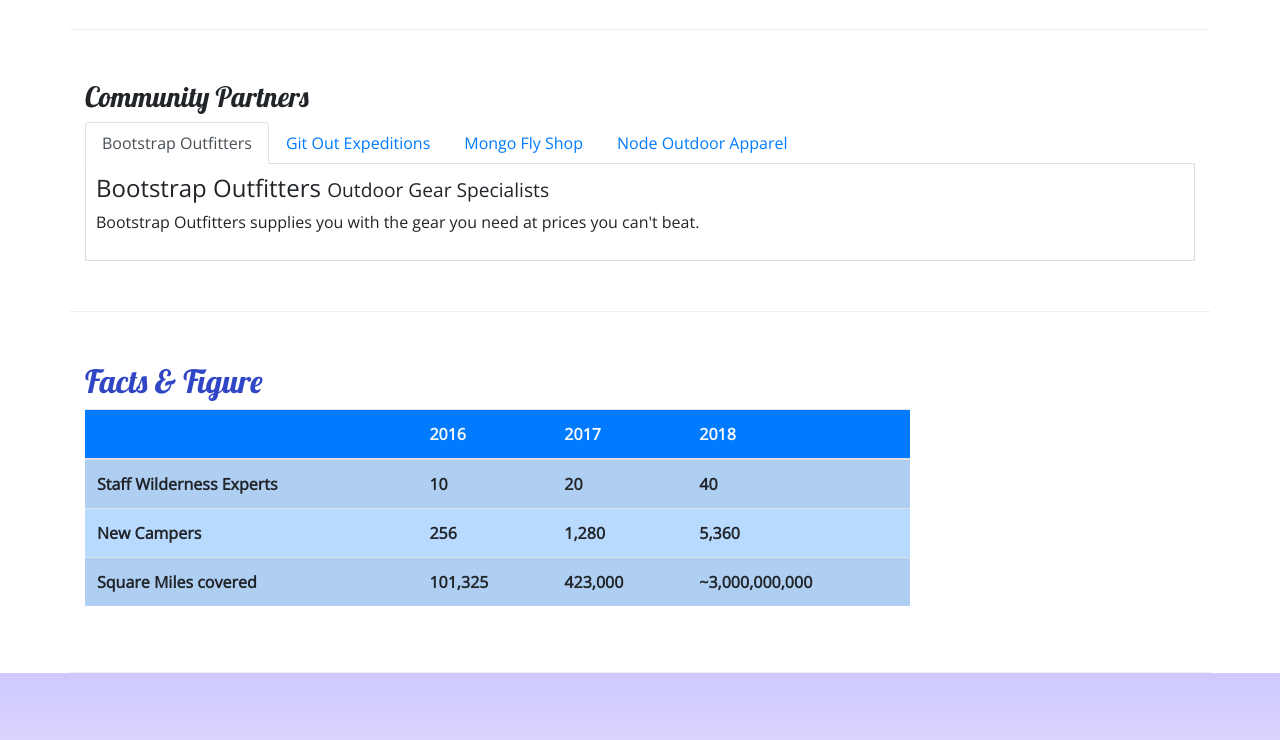
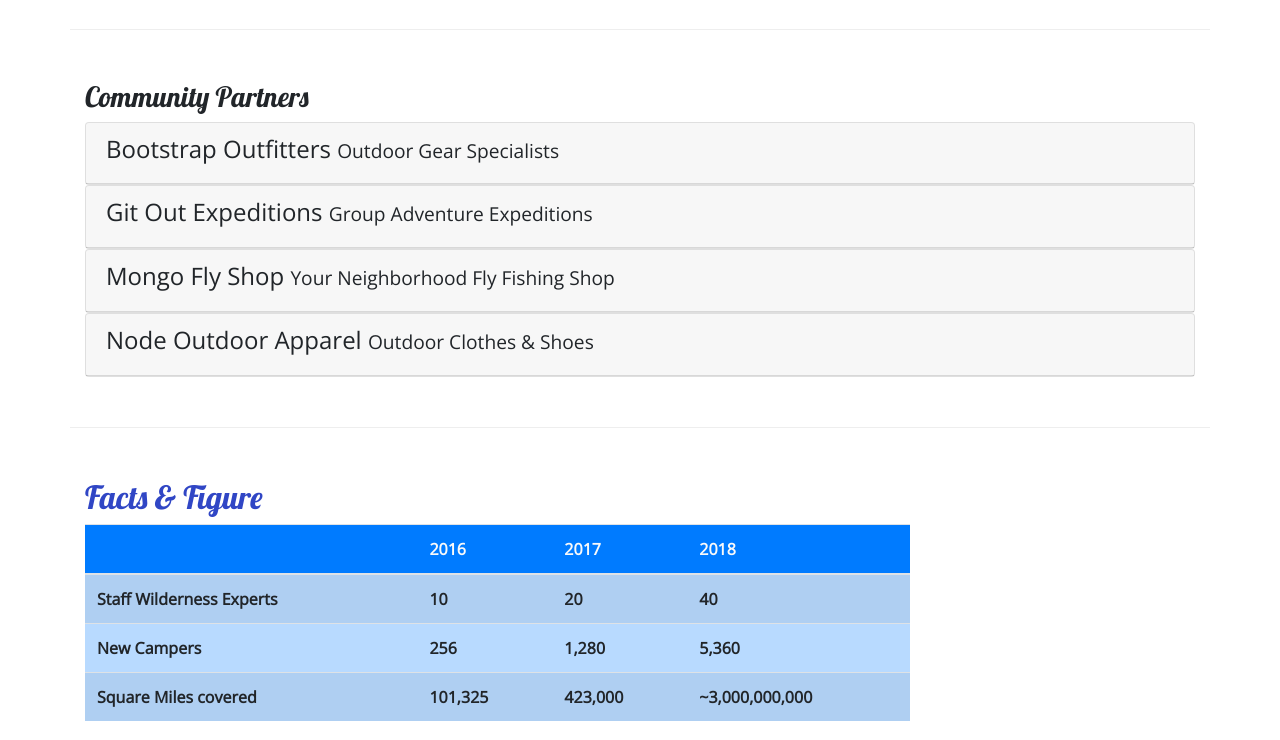
Before and after one commit to JohnKim001/Portfolio, a website: page aboutus.html in a window 1280 px wide. Shown: the part 900-1640 px from the top of the page. Drawn offline with nearby package versions, Linux system fonts and the light colour scheme.

Commit message:
Accordion

```diff
--- a/aboutus.html
+++ b/aboutus.html
@@ -122,51 +122,73 @@
         <div class="row row-content">
             <div class="col">
                 <h3>Community Partners</h3>
-                <ul class="nav nav-tabs">
-                    <li class="nav-item">
-                        <a class="nav-link active" href="#bootstrap" role="tab" data-toggle="tab"> Bootstrap Outfitters
-                        </a>
-                    </li>
-                    <li class="nav-item">
-                        <a class="nav-link" href="#git" role="tab" data-toggle="tab"> Git Out Expeditions </a>
-                    </li>
-                    <li class="nav-item">
-                        <a class="nav-link" href="#mongo" role="tab" data-toggle="tab"> Mongo Fly Shop </a>
-                    </li>
-                    <li class="nav-item">
-                        <a class="nav-link" href="#node" role="tab" data-toggle="tab"> Node Outdoor Apparel </a>
-                    </li>
-                </ul>
-                <div class="tab-content">
-                    <div role="tabpanel" class="tab-pane fade show active" id="bootstrap">
-                        <h4>Bootstrap Outfitters <small>Outdoor Gear Specialists</small></h4>
-                        <p class="d-none d-sm-block hidden-sm-down">Bootstrap Outfitters supplies you with the gear you
-                            need
-                            at
-                            prices you can't beat.</p>
+                <div id="accordion">
+
+                    <div class="card">
+                        <div role="tab" class="card-header">
+                            <h4>
+                                <a class="collapsed" data-toggle="collapse" data-target="#bootstrap">
+                                    Bootstrap Outfitters <small>Outdoor Gear Specialists</small></a>
+                            </h4>
+                            <div class="collapse" id="bootstrap" data-parent="#accordion">
+                                <div class="card-body">
+                                    <p class="d-none d-sm-block hidden-sm-down">
+                                        Bootstrap Outfitters supplies you with the gear you need at prices you can't
+                                        beat.
+                                    </p>
+                                </div>
+                            </div>
+                        </div>
                     </div>
 
-                    <div role="tabpanel" class="tab-pane fade" id="git">
-                        <h4>Git Out Expeditions <small>Group Adventure Expeditions</small></h4>
-                        <p class="d-none d-sm-block hidden-sm-down">Join Git Out Expeditions to explore new horizons
-                            with a
-                            group of
-                            other adventurers!</p>
+                    <div class="card">
+                        <div role="tab" class="card-header">
+                            <h4>
+                                <a class="collapsed" data-toggle="collapse" data-target="#git">
+                                Git Out Expeditions <small>Group Adventure Expeditions</small></a>
+                            </h4>
+                            <div class="collapse" id="git" data-parent="#accordion">
+                                <div class="card-body">
+                                    <p class="d-none d-sm-block hidden-sm-down">
+                                        Join Git Out Expeditions to explore new horizons with a group of other
+                                        adventurers!
+                                    </p>
+                                </div>
+                            </div>
+                        </div>
                     </div>
 
-                    <div role="tabpanel" class="tab-pane fade" id="mongo">
-                        <h4>Mongo Fly Shop <small>Your Neighborhood Fly Fishing Shop</small></h4>
-                        <p class="d-none d-sm-block hidden-sm-down">Need a new fishing pole, a tacklebox, or flies of
-                            all
-                            kinds?
-                            Stop by Mongo Fly Shop.</p>
+                    <div class="card">
+                        <div role="tab" class="card-header">
+                            <h4>
+                                <a class="collapsed" data-toggle="collapse" data-target="#mongo">
+                                    Mongo Fly Shop <small>Your Neighborhood Fly Fishing Shop</small></a>
+                            </h4>
+                            <div class="collapse" id="mongo" data-parent="#accordion">
+                                <div class="card-body">
+                                    <p class="d-none d-sm-block hidden-sm-down">
+                                        Need a new fishing pole, a tacklebox, or flies of all kinds? Stop by Mongo Fly
+                                        Shop.
+                                    </p>
+                                </div>
+                            </div>
+                        </div>
                     </div>
 
-                    <div role="tabpanel" class="tab-pane fade" id="node">
-                        <h4>Node Outdoor Apparel <small>Outdoor Clothes & Shoes</small></h4>
-                        <p class="d-none d-sm-block hidden-sm-down">From polar fleeces to swimsuits, hiking boots to
-                            waders,
-                            a visit to Node will be sure to get you covered.</p>
+                    <div class="card">
+                        <div role="tab" class="card-header">
+                            <h4>
+                                <a class="collapsed" data-toggle="collapse" data-target="#node">
+                                    Node Outdoor Apparel <small>Outdoor Clothes & Shoes</small></a>
+                            </h4>
+                            <div class="collapse" id="node" data-parent="#accordion">
+                                <div class="card-body">
+                                    <p class="d-none d-sm-block hidden-sm-down">
+                                        From polar fleeces to swimsuits, hiking boots to waders, a visit to Node will be
+                                        sure to get you covered.</p>
+                                </div>
+                            </div>
+                        </div>
                     </div>
                 </div>
             </div>
--- a/css/styles.css
+++ b/css/styles.css
@@ -39,10 +39,3 @@ header h2 {
 .navbar-dar {
 background-color: #901CAD;
 }
-
-.tab-content {
-    border: 1px solid #ddd;
-    border-top: none;
-    padding: 10px;
-
-}
```
Also changed, not shown: index.html (+17 -7 lines).
